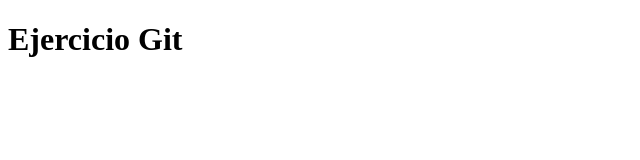
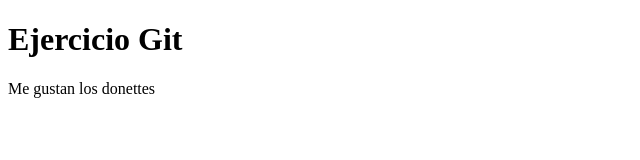
Before and after one commit to sammytsukino/deshacercommits, a plain HTML site: page index.html in a window 1280 px wide. Shown: the whole page, without its empty margins (0-640 px from the left). Drawn offline with Linux system fonts and the light colour scheme.

Commit message:
index changed

```diff
--- a/index.html
+++ b/index.html
@@ -7,5 +7,6 @@
 </head>
 <body>
     <h1>Ejercicio Git</h1>
+    <p>Me gustan los donettes</p>
 </body>
 </html>
```
